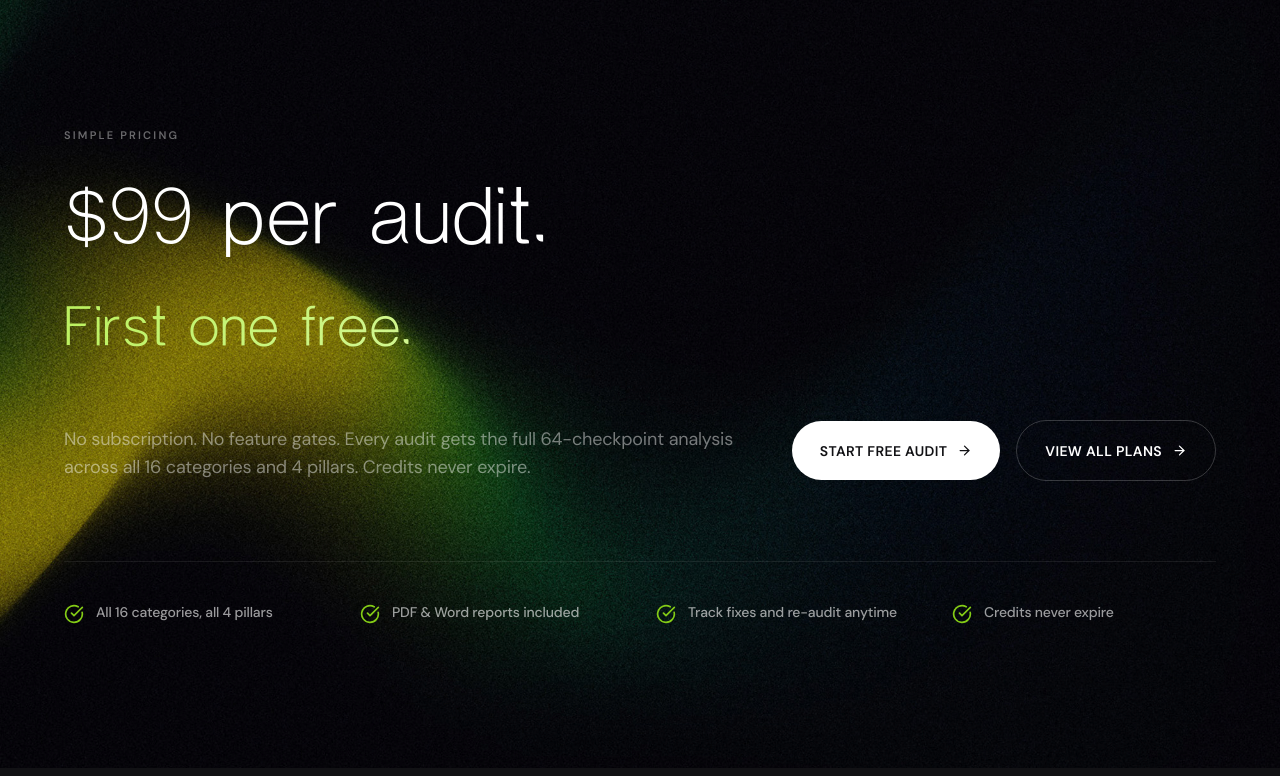
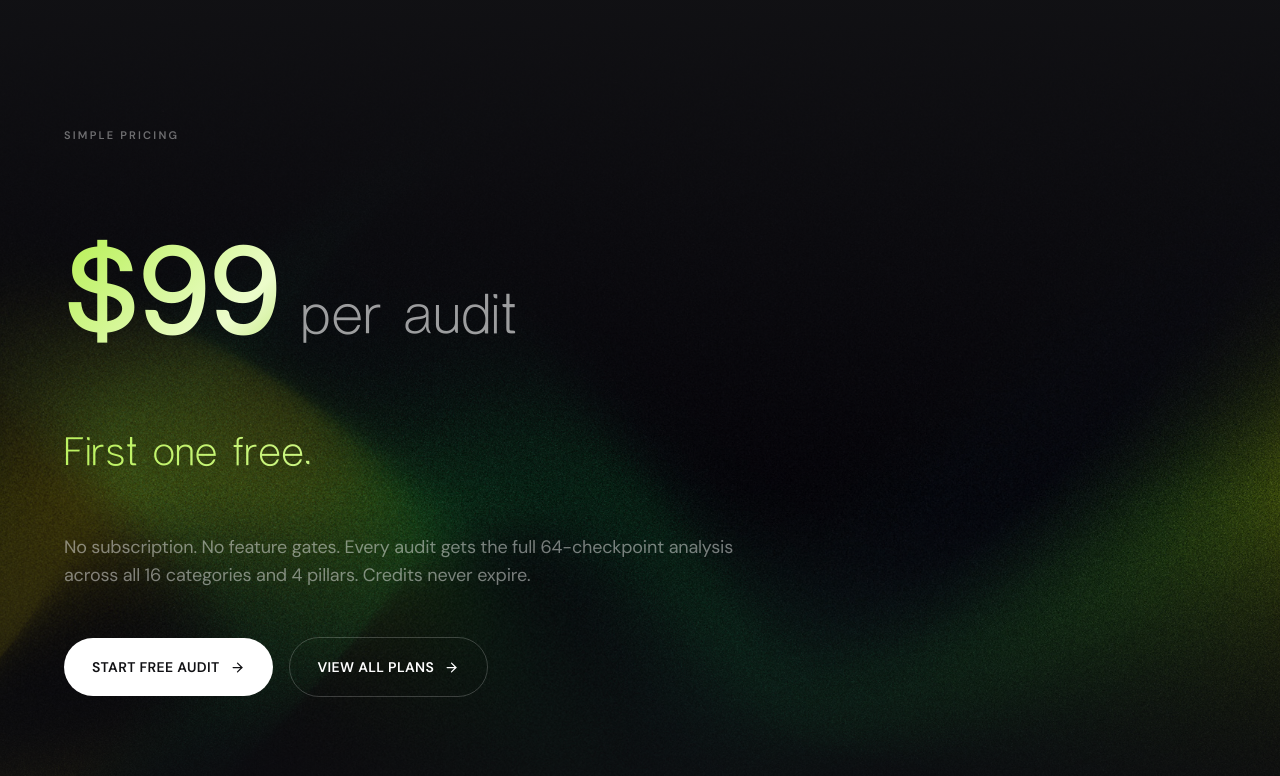
Before and after one commit to schintu79/clearux-saas, a Next.js app: page / in a window 1280 px wide. Shown: the part 4726-5502 px from the top of the page. Built offline with nearby package versions, Linux system fonts and the light colour scheme; no server answers.

Commit message:
Redesign homepage pricing: bold lime $99, bg-features background, glass card strip

```diff
--- a/src/app/page.tsx
+++ b/src/app/page.tsx
@@ -659,55 +659,56 @@ export default function Home() {
           SECTION 6 — PRICING
           ═══════════════════════════════════════════════════════ */}
       <section className="relative py-28 sm:py-36 overflow-hidden">
-        {/* Background image — same as hero */}
+        {/* Background image */}
         <div className="absolute inset-0" aria-hidden="true">
-          <img src="/gradients/bg-pricing.jpg" alt="" className="absolute inset-0 w-full h-full object-cover opacity-50" />
+          <img src="/gradients/bg-features.jpg" alt="" className="absolute inset-0 w-full h-full object-cover opacity-60" />
+          <div className="absolute inset-0 bg-gradient-to-b from-[#111114] via-transparent to-[#111114]" />
         </div>
 
         <div className="relative z-10 max-w-7xl mx-auto px-6 sm:px-10 lg:px-16">
           <ScrollReveal className="mb-16 sm:mb-20">
-            <p className="text-[11px] font-semibold tracking-[0.2em] uppercase text-white/40 mb-8">
+            <p className="text-[11px] font-semibold tracking-[0.2em] uppercase text-white/40 mb-10">
               Simple pricing
             </p>
-            <h2
-              className="font-heading text-[2.5rem] sm:text-[3.25rem] md:text-[4rem] lg:text-[5rem] font-light text-white max-w-4xl mb-6"
 
-            >
-              $99 per audit.
+            {/* Price hero — $99 in bold lime gradient */}
+            <div className="mb-6">
+              <h2 className="font-heading text-white max-w-4xl" style={{ lineHeight: '1.05' }}>
+                <span className="text-lime-gradient font-bold text-[4rem] sm:text-[5rem] md:text-[6rem] lg:text-[8rem]">$99</span>
+                <span className="text-[2rem] sm:text-[2.5rem] md:text-[3rem] lg:text-[3.5rem] font-light text-white/60 ml-3 sm:ml-5">per audit</span>
               </h2>
-            <p
-              className="font-heading text-[2rem] sm:text-[2.5rem] md:text-[3rem] lg:text-[3.5rem] font-light text-lime-gradient mb-12"
+            </div>
 
-            >
+            <p className="font-heading text-[1.5rem] sm:text-[2rem] md:text-[2.5rem] font-light text-lime-gradient mb-12">
               First one free.
             </p>
-            <div className="flex flex-col sm:flex-row sm:items-end sm:justify-between gap-8">
-              <p className="text-white/45 text-base md:text-lg max-w-2xl leading-relaxed">
+
+            <p className="text-white/45 text-base md:text-lg max-w-2xl leading-relaxed mb-12">
               No subscription. No feature gates. Every audit gets the full 64-checkpoint analysis across all 16 categories and 4 pillars. Credits never expire.
             </p>
-              <div className="flex flex-col sm:flex-row items-start sm:items-center gap-3 sm:gap-4 flex-shrink-0">
+
+            <div className="flex flex-col sm:flex-row items-stretch sm:items-center gap-3 sm:gap-4">
               <Link
                 href="/register"
-                  className="group inline-flex items-center justify-center gap-2.5 px-7 py-[1.2rem] rounded-full bg-white text-[#111114] text-sm font-semibold tracking-wide uppercase transition-all hover:bg-white/90 whitespace-nowrap min-h-[48px] w-full sm:w-auto"
+                className="group inline-flex items-center justify-center gap-2.5 px-7 py-[1.2rem] rounded-full bg-white text-[#111114] text-sm font-semibold tracking-wide uppercase transition-all hover:bg-white/90 whitespace-nowrap min-h-[48px]"
               >
                 Start Free Audit
                 <ArrowRight size={15} className="group-hover:translate-x-0.5 transition-transform" />
               </Link>
               <Link
                 href="/pricing"
-                  className="group inline-flex items-center justify-center gap-2.5 px-7 py-[1.2rem] rounded-full border border-white/20 text-white text-sm font-semibold tracking-wide uppercase transition-all hover:border-white/40 whitespace-nowrap min-h-[48px] w-full sm:w-auto"
+                className="group inline-flex items-center justify-center gap-2.5 px-7 py-[1.2rem] rounded-full border border-white/20 text-white text-sm font-semibold tracking-wide uppercase transition-all hover:border-white/40 whitespace-nowrap min-h-[48px]"
               >
                 View All Plans
                 <ArrowRight size={15} className="group-hover:translate-x-0.5 transition-transform" />
               </Link>
             </div>
-            </div>
           </ScrollReveal>
 
-          {/* Feature list — horizontal strip */}
+          {/* Feature list — glass card strip */}
           <ScrollReveal>
-            <div className="border-t border-white/[0.08] pt-10">
-              <div className="grid grid-cols-1 sm:grid-cols-2 lg:grid-cols-4 gap-4 sm:gap-8">
+            <div className="rounded-2xl border border-white/[0.08] bg-white/[0.03] backdrop-blur-sm p-6 sm:p-8">
+              <div className="grid grid-cols-1 sm:grid-cols-2 lg:grid-cols-4 gap-5 sm:gap-8">
                 {[
                   'All 16 categories, all 4 pillars',
                   'PDF & Word reports included',
```
Lines whose indentation alone changed are shown as unchanged.
